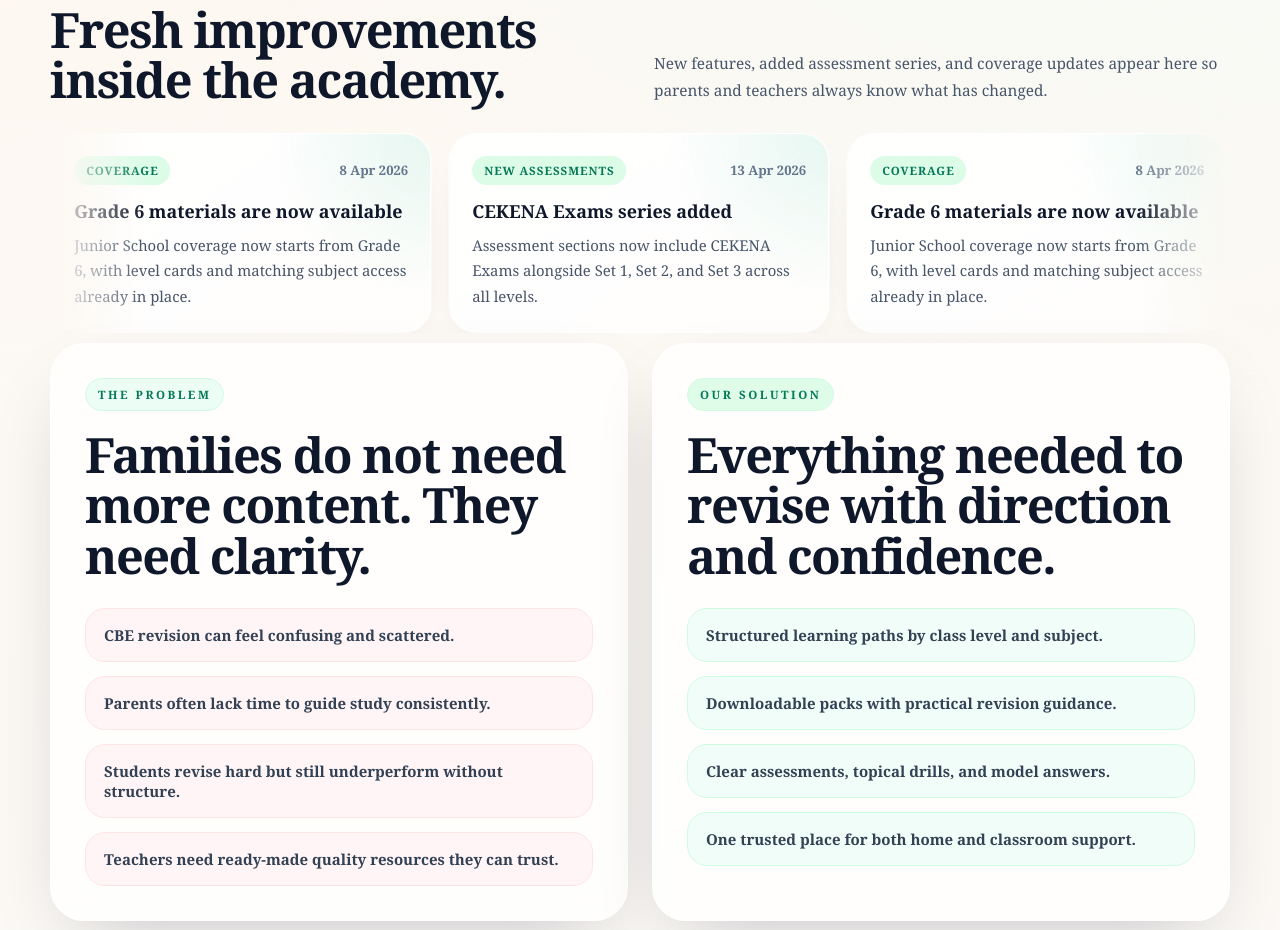
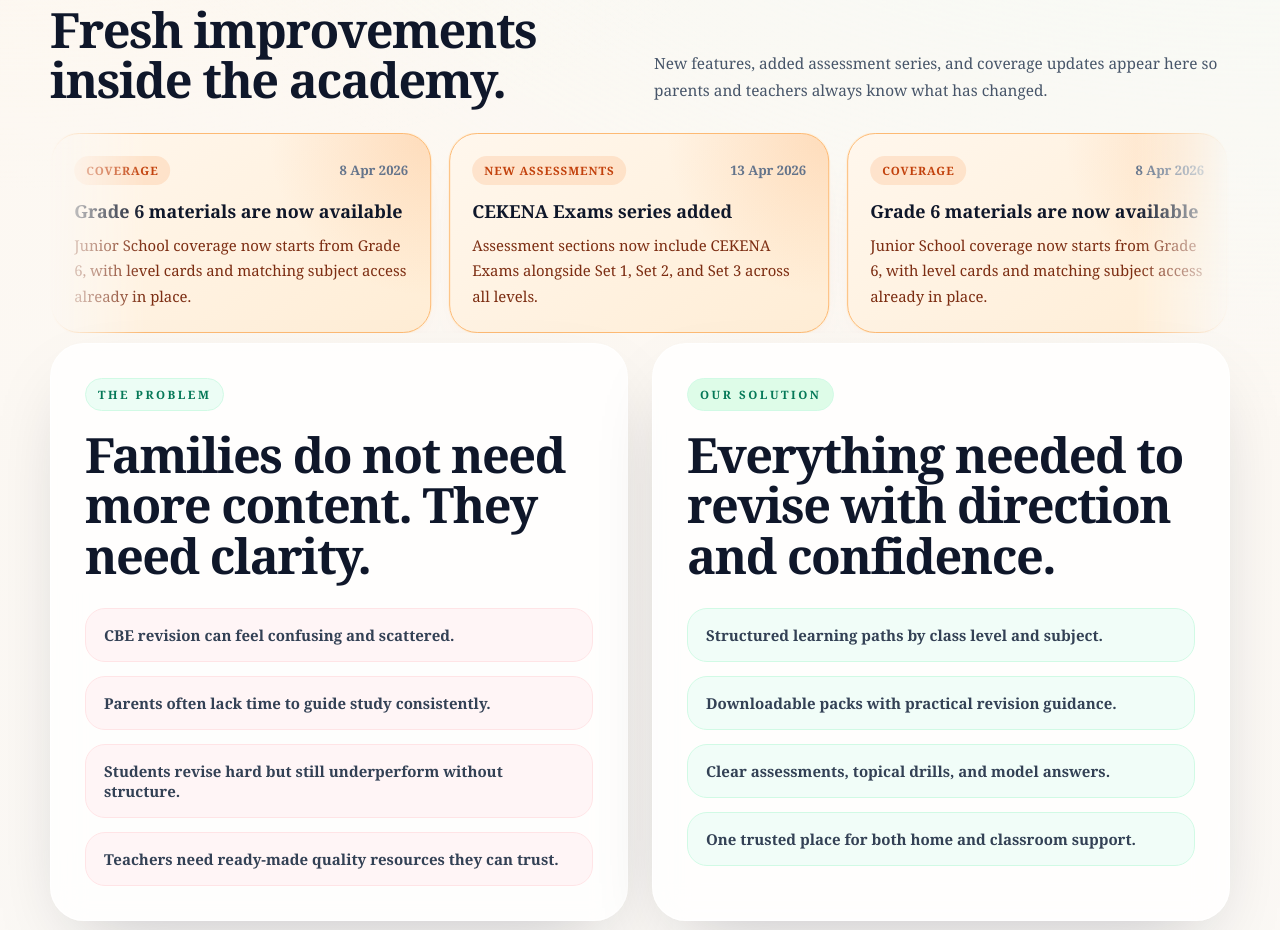
Before and after one commit to eriqck/Teacher-Mwangi-Academy, a Next.js app: page / in a window 1280 px wide. Shown: the part 1180-2110 px from the top of the page. Built offline with nearby package versions, Linux system fonts and the light colour scheme; no server answers.

Commit message:
Adjust homepage updates cards to orange

```diff
--- a/app/globals.css
+++ b/app/globals.css
@@ -2214,13 +2214,13 @@ main {
   display: block;
   flex: 0 0 380px;
   border-radius: 28px;
-  border: 1px solid rgba(255, 255, 255, 0.9);
+  border: 1px solid #fdba74;
   background:
-    radial-gradient(circle at top right, rgba(16, 185, 129, 0.1), transparent 38%),
-    linear-gradient(145deg, rgba(255, 255, 255, 0.92), rgba(255, 255, 255, 0.8));
+    radial-gradient(circle at top right, rgba(251, 146, 60, 0.22), transparent 38%),
+    linear-gradient(145deg, #fff7ed, #ffedd5);
   box-shadow:
-    0 0 0 1px rgba(255, 255, 255, 0.45),
-    0 18px 48px -34px rgba(15, 23, 42, 0.32);
+    0 0 0 1px rgba(255, 237, 213, 0.72),
+    0 18px 48px -34px rgba(194, 65, 12, 0.28);
   padding: 22px;
   color: inherit;
   transition: transform 220ms ease, box-shadow 220ms ease;
@@ -2229,8 +2229,8 @@ main {
 .site-update-card:hover {
   transform: translateY(-4px);
   box-shadow:
-    0 0 0 1px rgba(255, 255, 255, 0.5),
-    0 22px 56px -30px rgba(15, 23, 42, 0.36);
+    0 0 0 1px rgba(255, 237, 213, 0.8),
+    0 22px 56px -30px rgba(194, 65, 12, 0.34);
 }
 
 .site-updates-head {
@@ -2246,8 +2246,8 @@ main {
   justify-content: center;
   padding: 7px 12px;
   border-radius: 999px;
-  background: rgba(220, 252, 231, 0.95);
-  color: #047857;
+  background: rgba(249, 115, 22, 0.14);
+  color: #c2410c;
   font-size: 0.72rem;
   font-weight: 800;
   letter-spacing: 0.08em;
@@ -2268,7 +2268,7 @@ main {
 
 .site-update-card p {
   margin: 10px 0 0;
-  color: #475569;
+  color: #7c2d12;
   line-height: 1.72;
   font-size: 0.93rem;
 }
```
